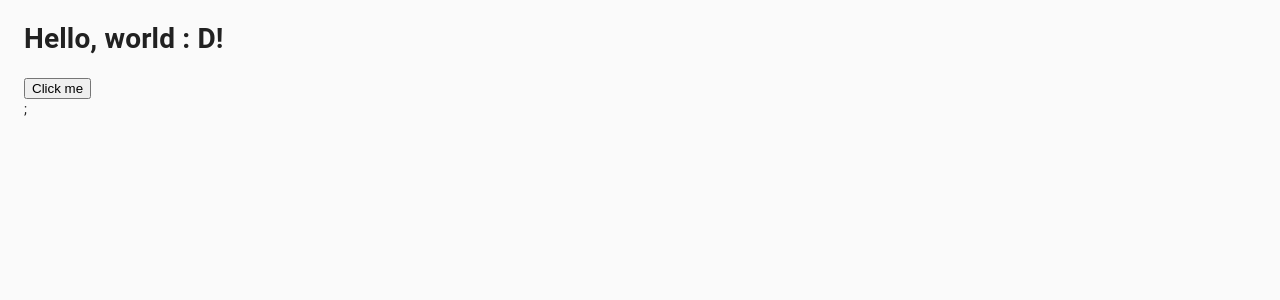
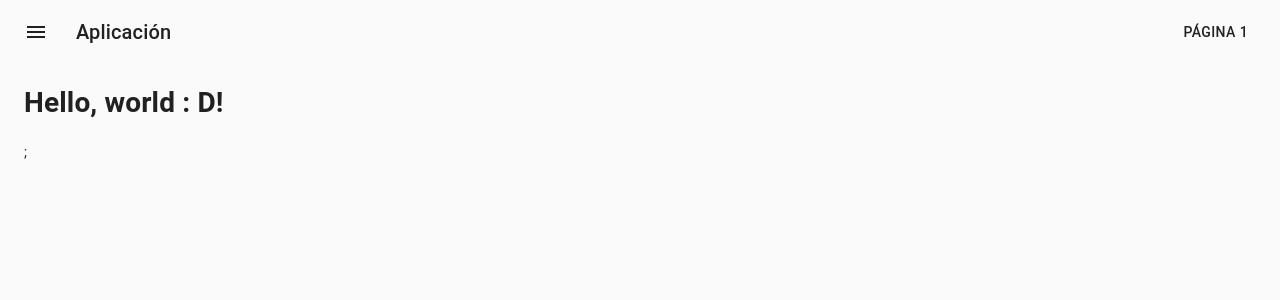
Before and after one commit to fluss-rd/fluss, a Next.js app: page / in a window 1280 px wide. Shown: the top 300 px of the page. Built offline with nearby package versions, Linux system fonts and the light colour scheme.

Commit message:
[WIP] Add AppBar to layout and install icons

```diff
--- a/package.json
+++ b/package.json
@@ -12,6 +12,7 @@
   },
   "dependencies": {
     "@material-ui/core": "^4.11.3",
+    "@material-ui/icons": "^4.11.2",
     "next": "10.0.7",
     "react": "17.0.1",
     "react-dom": "17.0.1"
--- a/src/layouts/index.tsx
+++ b/src/layouts/index.tsx
@@ -1,15 +1,8 @@
-import { Container, CssBaseline } from "@material-ui/core";
-import { ThemeProvider } from "@material-ui/styles";
 import React, { FC } from "react";
-import theme from "../styles/theme";
+import MainLayout from "./main-layout";
 
 const Layout: FC = ({ children }) => {
-  return (
-    <ThemeProvider theme={theme}>
-      <CssBaseline />
-      <Container maxWidth="lg">{children}</Container>
-    </ThemeProvider>
-  );
+  return <MainLayout>{children}</MainLayout>;
 };
 
 export default Layout;
--- /dev/null
+++ b/src/layouts/main-layout/fluss-app-bar.tsx
@@ -0,0 +1,57 @@
+import React, { FC } from "react";
+import { createStyles, Theme, makeStyles } from "@material-ui/core/styles";
+import { AppBar as Navbar, Toolbar, IconButton, Typography, Button } from "@material-ui/core";
+import MenuIcon from "@material-ui/icons/Menu";
+
+interface FlussAppBarProps {}
+
+const FlussAppBar: FC<FlussAppBarProps> = () => {
+  const classes = useStyles();
+
+  return (
+    <Navbar position="fixed" color="transparent" elevation={0}>
+      <Toolbar>
+        <IconButton
+          edge="start"
+          className={classes.menuButton}
+          color="inherit"
+          aria-label="open drawer"
+        >
+          <MenuIcon />
+        </IconButton>
+        <Typography className={classes.title} variant="h6" noWrap>
+          Aplicación
+        </Typography>
+        <div className={classes.endButtons}>
+          <Button color="inherit">Página 1</Button>
+        </div>
+      </Toolbar>
+    </Navbar>
+  );
+};
+
+const useStyles = makeStyles((theme: Theme) =>
+  createStyles({
+    menuButton: {
+      marginRight: theme.spacing(2),
+    },
+    title: {
+      flexGrow: 1,
+      display: "none",
+      cursor: "pointer",
+      [theme.breakpoints.up("sm")]: {
+        display: "block",
+      },
+    },
+    endButtons: {
+      display: "flex",
+      flexDirection: "row",
+      alignItems: "center",
+      "& > *:not(:last-child)": {
+        marginRight: theme.spacing(3),
+      },
+    },
+  })
+);
+
+export default FlussAppBar;
--- /dev/null
+++ b/src/layouts/main-layout/index.tsx
@@ -0,0 +1,26 @@
+import React, { FC, useState } from "react";
+import { Container, CssBaseline, Toolbar } from "@material-ui/core";
+import { ThemeProvider } from "@material-ui/styles";
+import theme from "../../styles/theme";
+import FlussAppBar from "./fluss-app-bar";
+
+interface MainLayoutProps {}
+
+const MainLayout: FC<MainLayoutProps> = ({ children }) => {
+  return (
+    <ThemeProvider theme={theme}>
+      <CssBaseline />
+      <FlussAppBar />
+      {children ? (
+        <>
+          <Toolbar />
+          <Container maxWidth="lg">{children}</Container>
+        </>
+      ) : (
+        children
+      )}
+    </ThemeProvider>
+  );
+};
+
+export default MainLayout;
--- a/src/pages/index.tsx
+++ b/src/pages/index.tsx
@@ -1,15 +1,3 @@
-import Head from "next/head";
-import router from "next/router";
-
 export default function Home() {
-  return (
-    <div>
-      <Head>
-        <title>Home</title>
-        <link rel="icon" href="/favicon.ico" />
-      </Head>
-      <h1>Hello, world : D!</h1>
-      <button onClick={() => router.push("/another")}>Click me</button>
-    </div>
-  );
+  return <h1>Hello, world : D!</h1>;
 }
```
Also changed, not shown: 1 other file (tests, documents, lock files or other folders).
